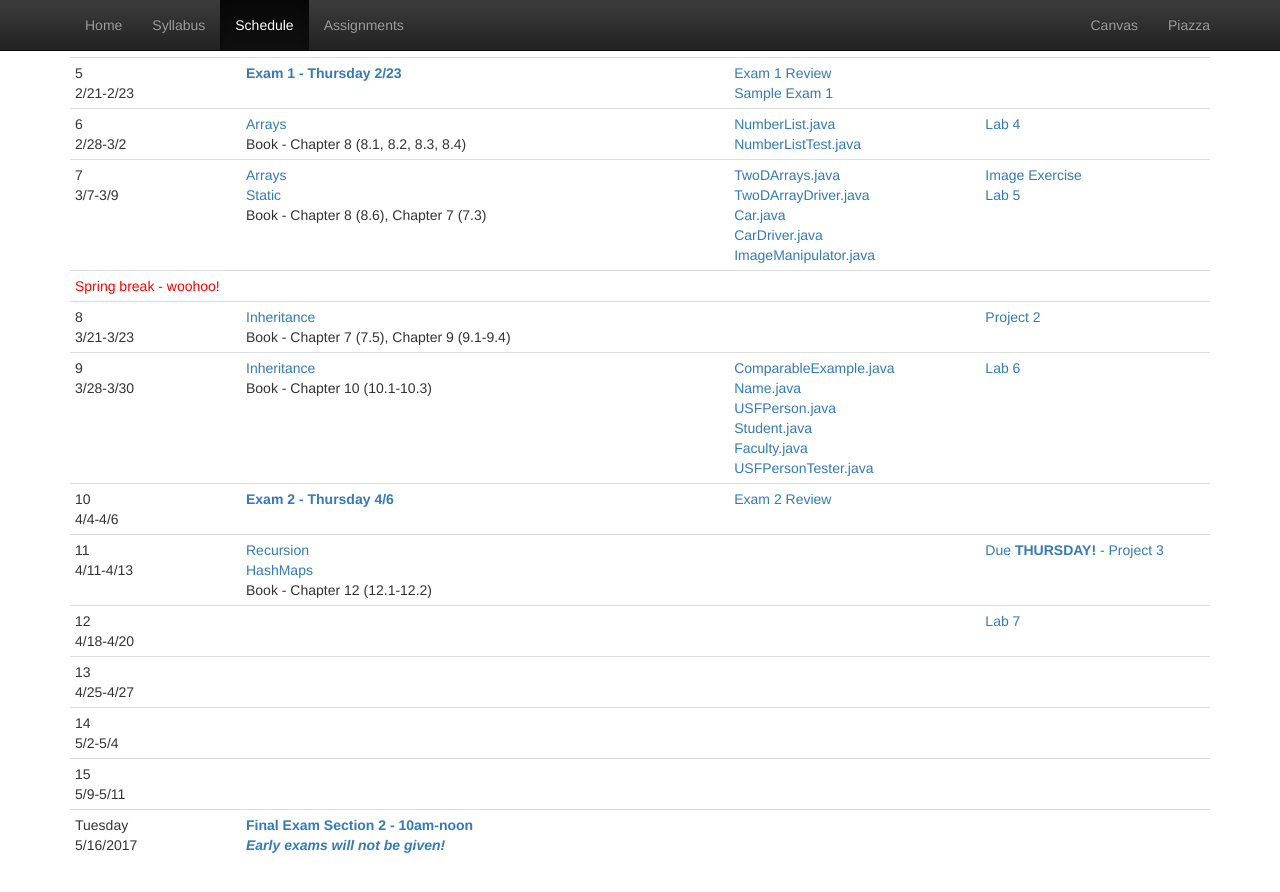
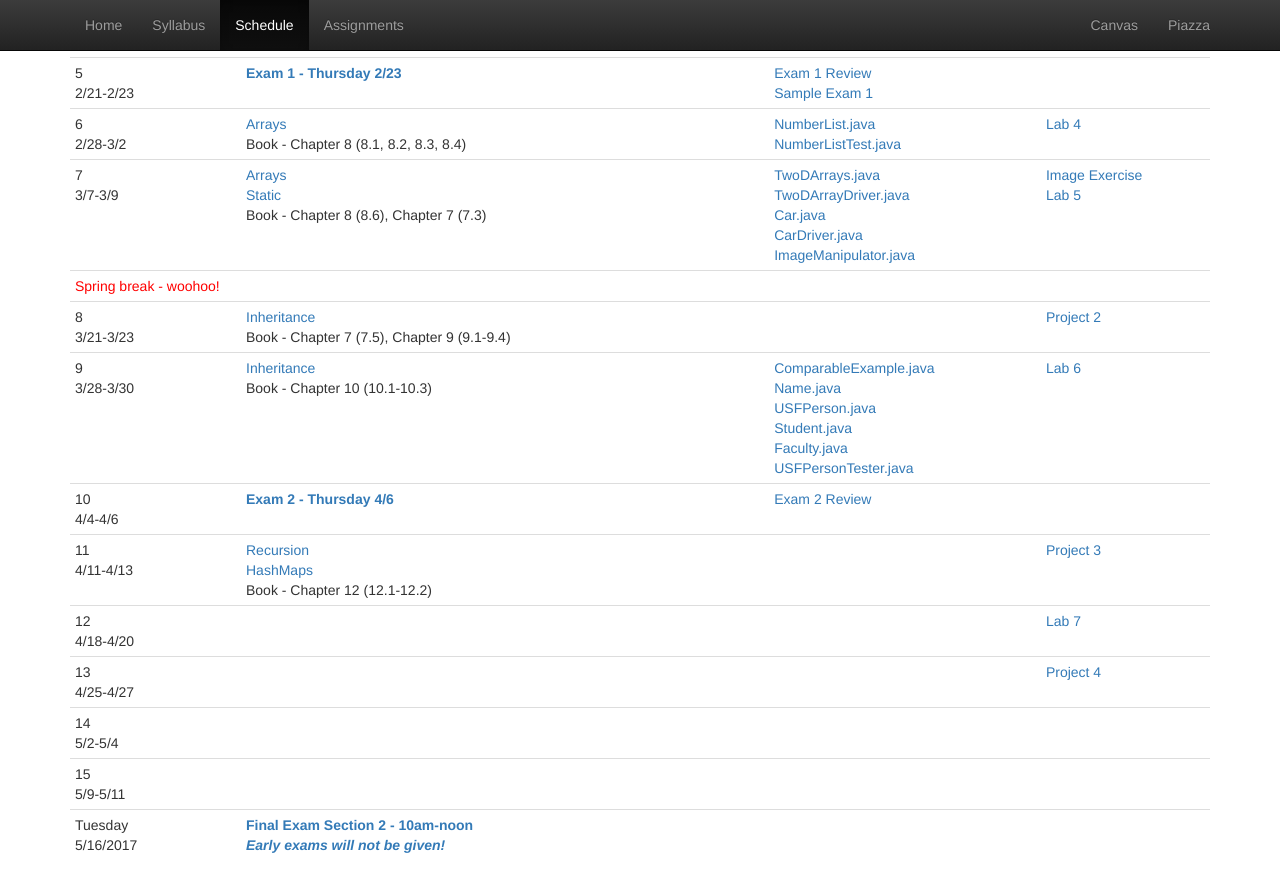
Before and after one commit to CS514-F17/cs514-f17.github.io, a Jekyll site: the page built from schedule.html, in a window 1280 px wide and 900 px high, scrolled down 737 px. Shown: the top 892 px of the window. Built offline with Jekyll 4.4.1, drawn with Linux system fonts in a browser that asks for light colours.

Commit message:
adding project 4

```diff
--- a/assignments.html
+++ b/assignments.html
@@ -83,12 +83,12 @@
      <td><a href="https://github.com/CS112-S17/projects/blob/master/project3.md">Project 3</a></td>
      <td>Thursday 4/13, 4:00pm</td>
    </tr>
-<!--
    <tr>
      <td>4</td>
      <td><a href="https://github.com/CS112-S17/projects/blob/master/project4.md">Project 4</a></td>
-     <td>Friday 11/18, 5:00pm</td>
+     <td>Friday 4/28, 5:00pm</td>
    </tr>
+<!--
    <tr>
      <td>5</td>
      <td><a href="https://github.com/CS112-S17/projects/blob/master/project5.md">Project 5</a></td>
--- a/schedule.html
+++ b/schedule.html
@@ -180,7 +180,7 @@
 			</td>
 			<td>
 			</td>
-			<td><a href="https://github.com/CS112-S17/projects/blob/master/project3.md">Due <strong>THURSDAY!</strong> - Project 3</a></td>
+			<td><a href="https://github.com/CS112-S17/projects/blob/master/project3.md">Project 3</a></td>
 		</tr>
 		<tr>
 			<td>12<br/>4/18-4/20</td>
@@ -198,7 +198,9 @@
 			</td>
 			<td>
 			</td>
-			<td></td>
+			<td>
+				<a href="https://github.com/CS112-S17/projects/blob/master/project4.md">Project 4</a>
+			</td>
 		</tr>
 		<tr>
 			<td>14<br/>5/2-5/4</td>
```
Lines whose indentation alone changed are shown as unchanged.
